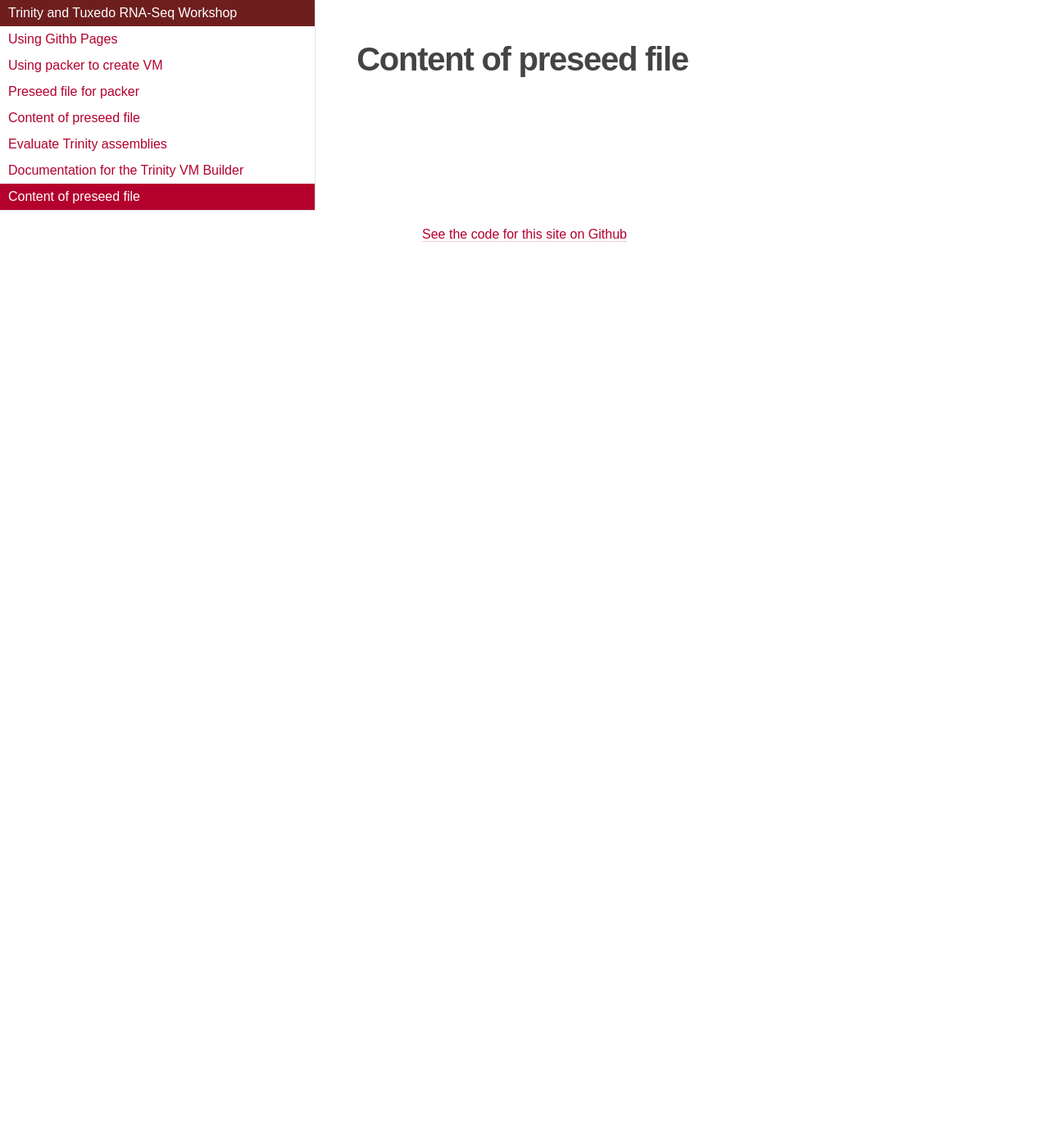
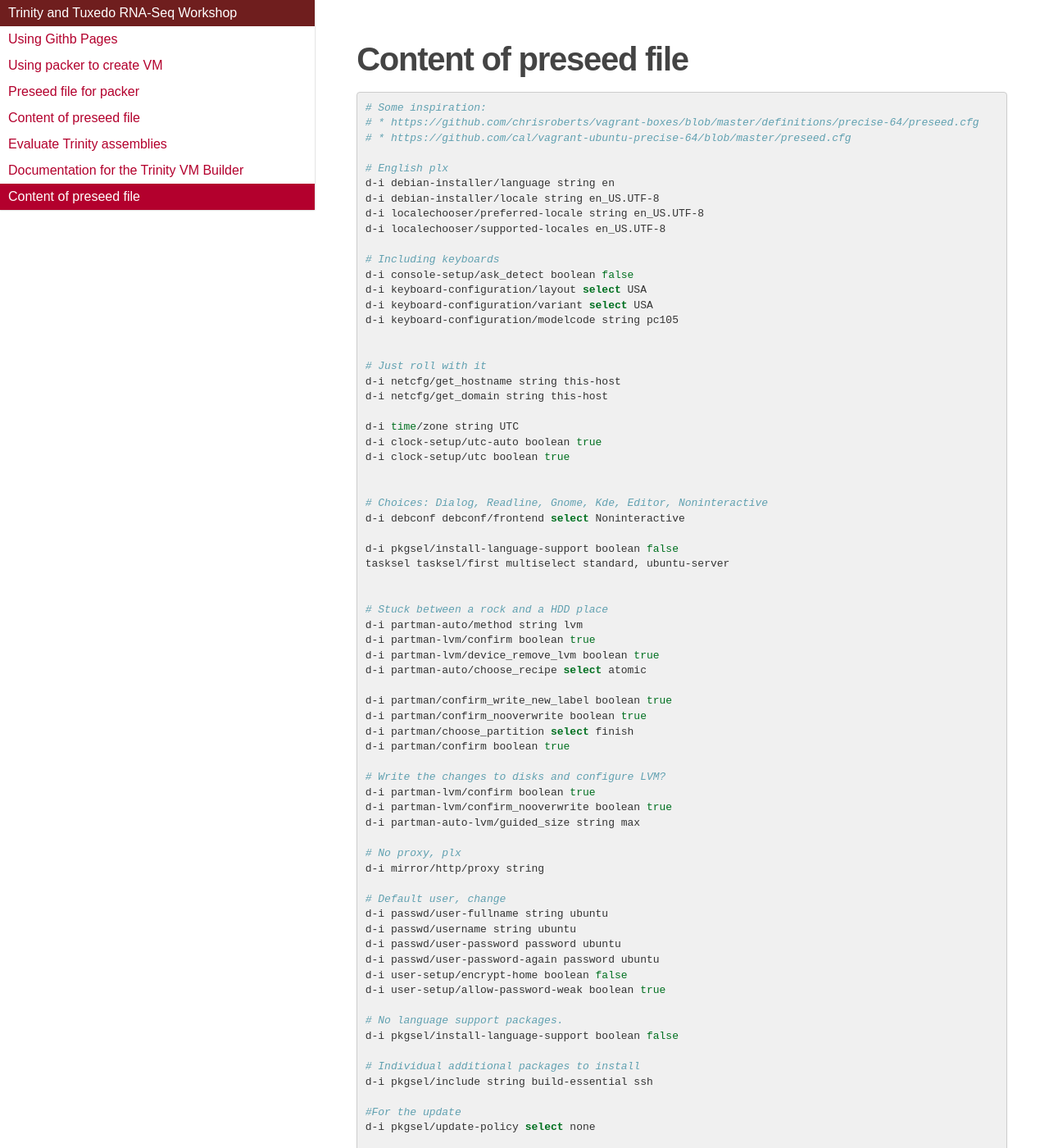
Before and after one commit to freme/trinityvm, a Jekyll site: the page built from pages/9-preseed-source.md, in a window 1280 px wide and 1400 px high. Shown: the whole window at 82% size. Built offline with Jekyll 4.4.1, drawn with Linux system fonts in a browser that asks for light colours; some of the changed text lies outside the part shown.

Commit message:
new version of preseed file

```diff
--- a/pages/9-preseed-source.md
+++ b/pages/9-preseed-source.md
@@ -5,4 +5,81 @@ layout: default
 ---
 
 {% highlight bash %}
+# Some inspiration:
+# * https://github.com/chrisroberts/vagrant-boxes/blob/master/definitions/precise-64/preseed.cfg
+# * https://github.com/cal/vagrant-ubuntu-precise-64/blob/master/preseed.cfg
+
+# English plx
+d-i debian-installer/language string en
+d-i debian-installer/locale string en_US.UTF-8
+d-i localechooser/preferred-locale string en_US.UTF-8
+d-i localechooser/supported-locales en_US.UTF-8
+
+# Including keyboards
+d-i console-setup/ask_detect boolean false
+d-i keyboard-configuration/layout select USA
+d-i keyboard-configuration/variant select USA
+d-i keyboard-configuration/modelcode string pc105
+
+
+# Just roll with it
+d-i netcfg/get_hostname string this-host
+d-i netcfg/get_domain string this-host
+
+d-i time/zone string UTC
+d-i clock-setup/utc-auto boolean true
+d-i clock-setup/utc boolean true
+
+
+# Choices: Dialog, Readline, Gnome, Kde, Editor, Noninteractive
+d-i debconf debconf/frontend select Noninteractive
+
+d-i pkgsel/install-language-support boolean false
+tasksel tasksel/first multiselect standard, ubuntu-server
+
+
+# Stuck between a rock and a HDD place
+d-i partman-auto/method string lvm
+d-i partman-lvm/confirm boolean true
+d-i partman-lvm/device_remove_lvm boolean true
+d-i partman-auto/choose_recipe select atomic
+
+d-i partman/confirm_write_new_label boolean true
+d-i partman/confirm_nooverwrite boolean true
+d-i partman/choose_partition select finish
+d-i partman/confirm boolean true
+
+# Write the changes to disks and configure LVM?
+d-i partman-lvm/confirm boolean true
+d-i partman-lvm/confirm_nooverwrite boolean true
+d-i partman-auto-lvm/guided_size string max
+
+# No proxy, plx
+d-i mirror/http/proxy string
+
+# Default user, change
+d-i passwd/user-fullname string ubuntu
+d-i passwd/username string ubuntu
+d-i passwd/user-password password ubuntu
+d-i passwd/user-password-again password ubuntu
+d-i user-setup/encrypt-home boolean false
+d-i user-setup/allow-password-weak boolean true
+
+# No language support packages.
+d-i pkgsel/install-language-support boolean false
+
+# Individual additional packages to install
+d-i pkgsel/include string build-essential ssh
+
+#For the update
+d-i pkgsel/update-policy select none
+
+# Whether to upgrade packages after debootstrap.
+# Allowed values: none, safe-upgrade, full-upgrade
+d-i pkgsel/upgrade select safe-upgrade
+
+# Go grub, go!
+d-i grub-installer/only_debian boolean true
+
+d-i finish-install/reboot_in_progress note
 {% endhighlight %}
```
